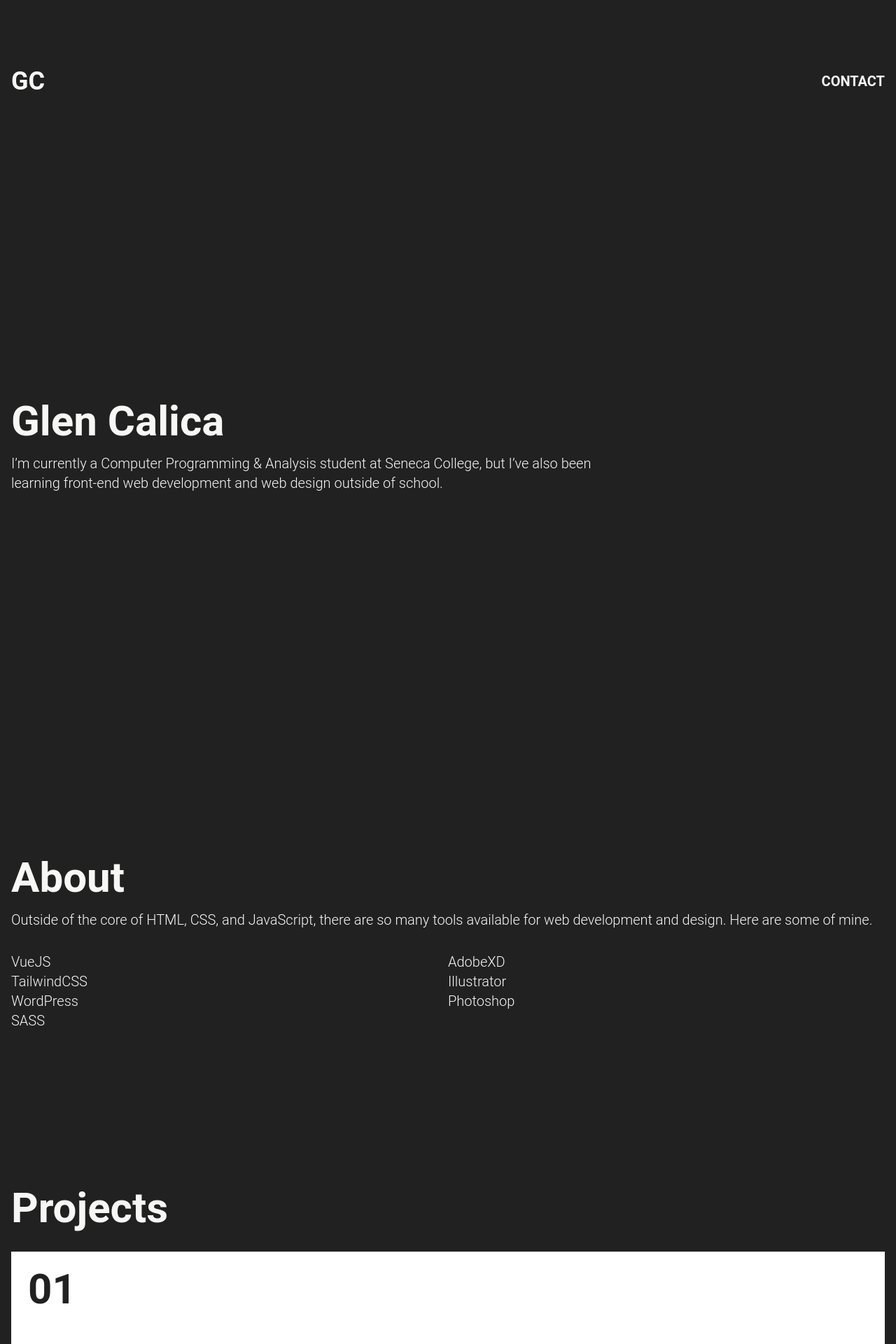
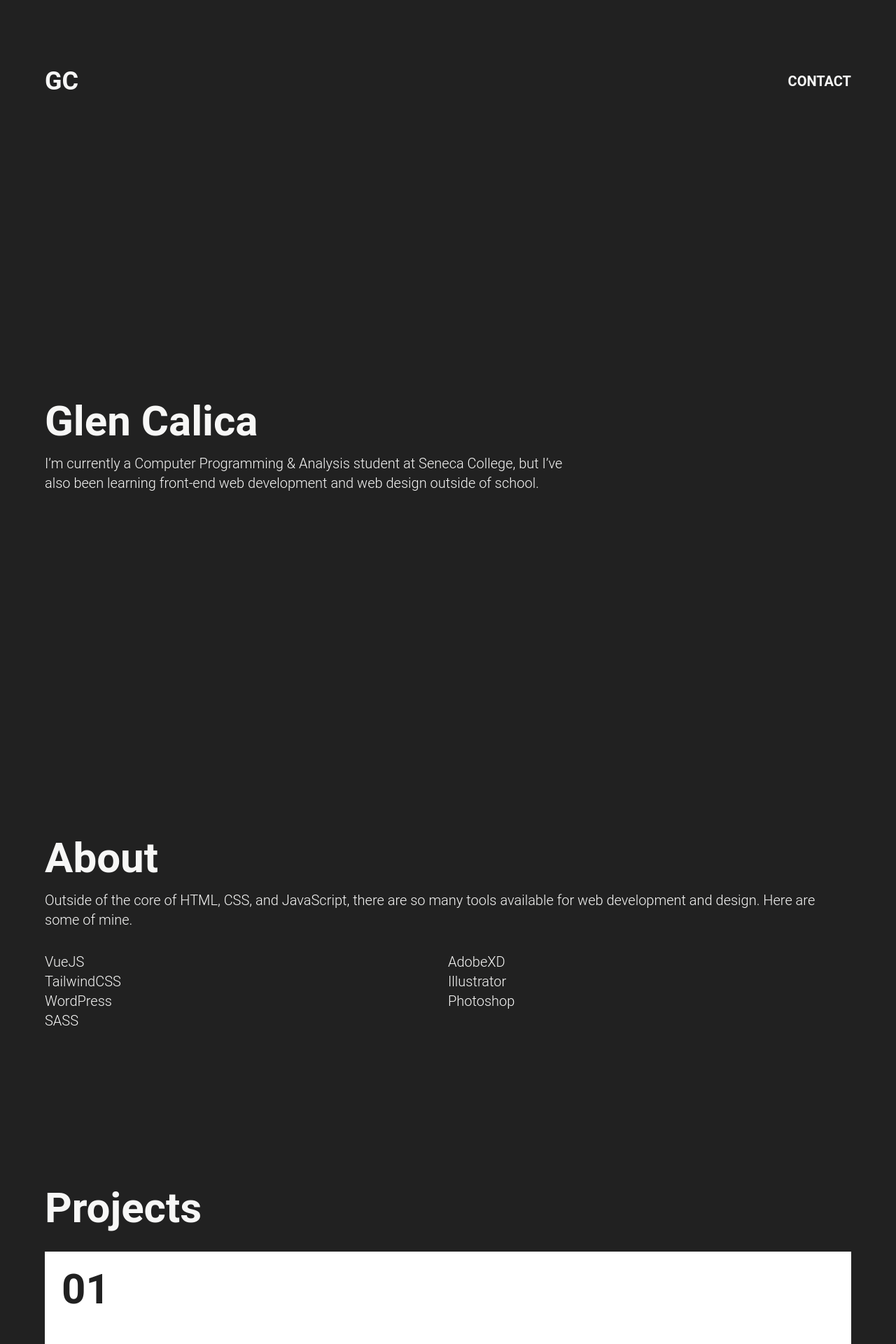
Before and after one commit to GlenCalica/vue-portfolio, a Vue app: page / in a window 1280 px wide. Shown: the top 1920 px of the page at 70% size. Built offline with nearby package versions, Linux system fonts and the light colour scheme.

Commit message:
added mobile view up to 1024px

```diff
--- a/src/components/UI/BaseCard.vue
+++ b/src/components/UI/BaseCard.vue
@@ -1,5 +1,5 @@
 <template>
-   <div class="card pb-8 pt-16 lg:py-16 bg-custom-white shadow-xl lg:px-64 flex flex-col justify-between md:px-32 overflow-auto">
+   <div class="card pb-8 pt-16 md:px-16 lg:py-16 lg:px-64 bg-custom-white shadow-xl flex flex-col justify-between overflow-auto">
       <div class="w-10/12 self-center">
          <h1 class="text-5xl text-custom-gray font-medium">{{ title }}</h1>
          <div class="text-custom-gray">
--- a/src/components/layouts/TheAbout.vue
+++ b/src/components/layouts/TheAbout.vue
@@ -1,5 +1,5 @@
 <template>
-   <section class="min-h-screen flex flex-col justify-end py-24 px-4">
+   <section class="min-h-screen flex flex-col justify-end py-24 px-4 md:px-16">
       <h1 class="text-6xl mb-4">About</h1>
       <p class="text-xl">Outside of the core of HTML, CSS, and JavaScript, there are so many tools available for web development and design. Here are some of mine.</p>
       <div class="flex py-8">
--- a/src/components/layouts/TheHeader.vue
+++ b/src/components/layouts/TheHeader.vue
@@ -1,5 +1,5 @@
 <template>
-   <section class="py-20 lg:py-24 min-h-screen flex flex-col justify-end px-4">
+   <section class="py-20 lg:py-24 min-h-screen flex flex-col justify-end px-4 md:px-16">
       <h1 class="text-6xl mb-4">Glen Calica</h1>
       <p class="text-xl lg:w-2/3">I’m currently a Computer Programming & Analysis student at Seneca College, but I’ve also been learning front-end web development and web design outside of school.</p>
    </section>
--- a/src/components/layouts/TheNavbar.vue
+++ b/src/components/layouts/TheNavbar.vue
@@ -1,5 +1,5 @@
 <template>
-   <section class="pt-8 lg:pt-24 container fixed flex justify-between z-10 px-4">
+   <section class="pt-8 px-4 md:pt-12 md:px-16 lg:pt-24 container fixed flex justify-between z-10">
       <h1 class="text-3xl lg:text-4xl font-bold">GC</h1>
       <p class="text-xl lg:text-xl font-bold self-center cursor-pointer" @click="toggleCard">CONTACT</p>
    </section>
--- a/src/components/layouts/TheProjects.vue
+++ b/src/components/layouts/TheProjects.vue
@@ -1,5 +1,5 @@
 <template>
-   <section class="min-h-screen flex flex-col justify-center py-24 px-4">
+   <section class="min-h-screen flex flex-col justify-center py-24 px-4 md:px-16">
       <h1 class="text-6xl">Projects</h1>
       <ul>
          <project-item
--- a/src/components/templates/FooterInfo.vue
+++ b/src/components/templates/FooterInfo.vue
@@ -1,10 +1,10 @@
 <template>
    <div class="flex justify-between px-8">
-      <p class="text-sm lg:text-xl text-custom-gray font-medium">© 2021 Glen Calica</p>
+      <p class="text-sm sm:text-base lg:text-xl text-custom-gray font-medium">© 2021 Glen Calica</p>
       <div class="flex">
-         <p class="text-sm lg:text-xl text-custom-gray font-medium">Privacy</p>
-         <a href="https://www.linkedin.com/in/glencalica/" target="_blank" class="mx-4 lg:mx-12"><img class="w-5" :src="require('../../assets/icons/linkedin.svg')" alt="LinkedIn Icon"></a>
-         <a href="https://github.com/GlenCalica" target="_blank"><img class="w-5" :src="require('../../assets/icons/github.svg')" alt="Github Icon"></a>
+         <p class="text-sm  sm:text-base lg:text-xl text-custom-gray font-medium">Privacy</p>
+         <a href="https://www.linkedin.com/in/glencalica/" target="_blank" class="mx-4 sm:mx-6 lg:mx-12"><img class="w-5 sm:w-7" :src="require('../../assets/icons/linkedin.svg')" alt="LinkedIn Icon"></a>
+         <a href="https://github.com/GlenCalica" target="_blank"><img class="w-5 sm:w-7" :src="require('../../assets/icons/github.svg')" alt="Github Icon"></a>
       </div>
    </div>
 </template>
--- a/src/components/templates/ProjectDetails.vue
+++ b/src/components/templates/ProjectDetails.vue
@@ -1,7 +1,7 @@
 <template>
    <div class="mb-4 lg:flex-nowrap lg:mb-8 flex flex-wrap justify-center mt-4">
       <div class="w-12/12 lg:w-5/12 lg:mr-4 mb-4">
-         <img class="w-10/12 h-auto border-custom-gray border-4" :src="require(`../../assets/images/${image}`)" :alt="`Screenshot of ${name}`">
+         <img class="w-10/12 sm:w-8/12 h-auto border-custom-gray border-4" :src="require(`../../assets/images/${image}`)" :alt="`Screenshot of ${name}`">
       </div>
       <p class="text-base leading-4 lg:text-xl lg:w-7/12 w-full">{{ description }}</p>
    </div>
```
Also changed, not shown: TODO.txt.
